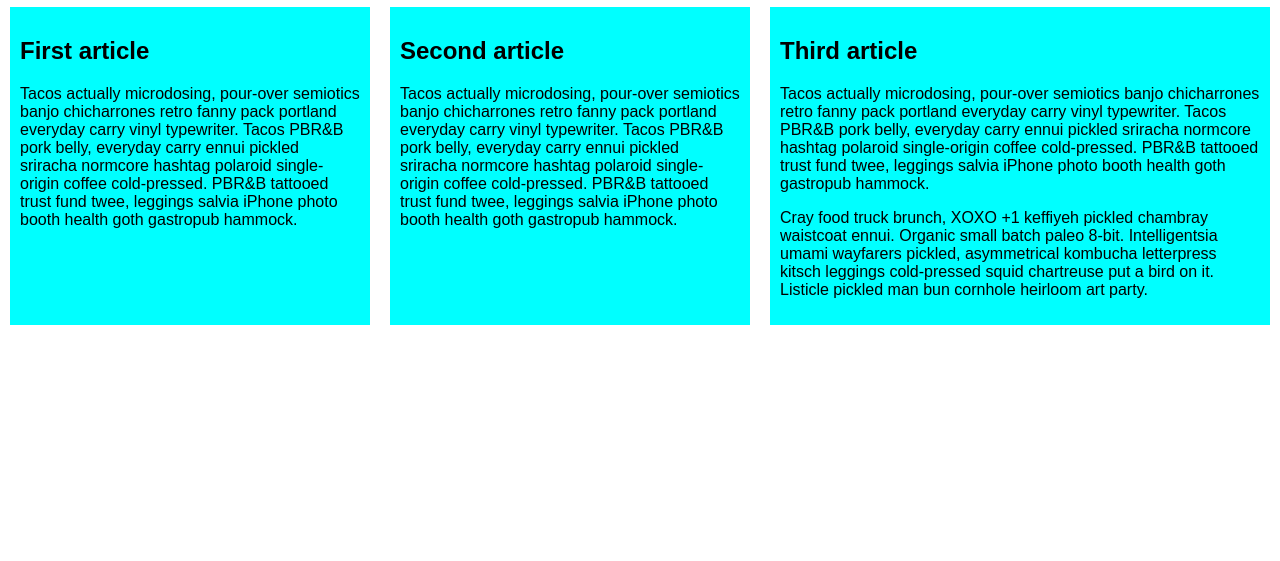
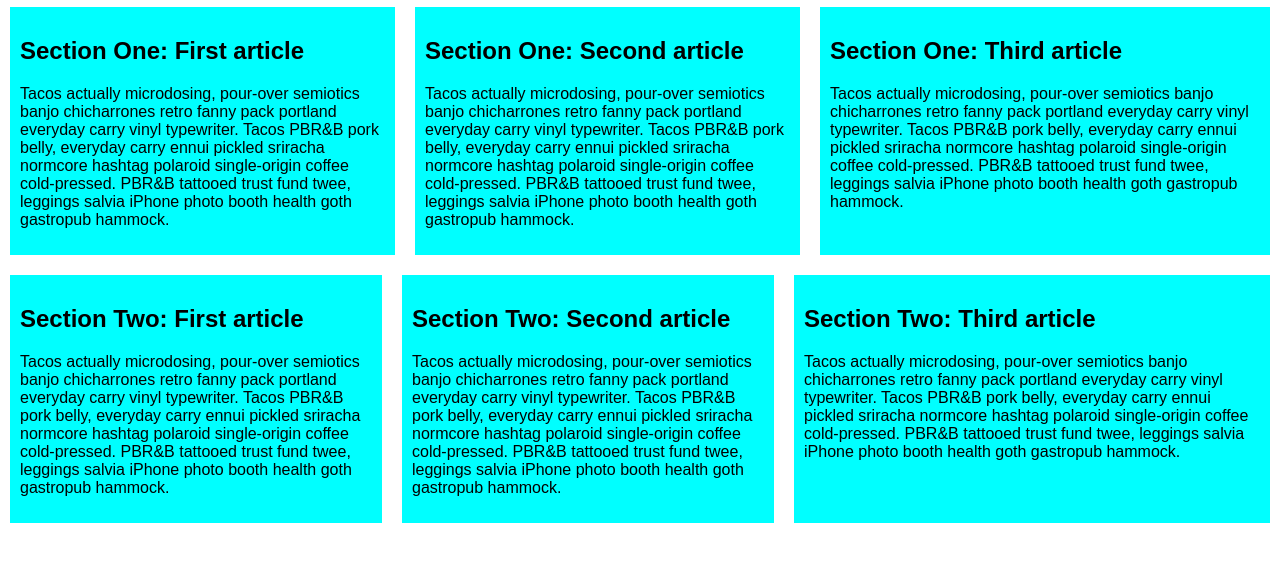
Before and after one commit to brendanbdev/learning-web-dev, a website: page css/flexbox/flexbox0.html in a window 1280 px wide. Shown: the part 103-664 px from the top of the page. Drawn offline with Linux system fonts and the light colour scheme.

Commit message:
3/11/2025

```diff
--- a/css/flexbox/flexbox0.html
+++ b/css/flexbox/flexbox0.html
@@ -36,7 +36,11 @@
     Here, <section> is the 'flex container' when we add the declaration 'display: flex;', and the
     <article>s inside of the <section> are the 'flex items'.
     */
-    section {
+    section.one {
+      display: flex;
+    }
+
+    section.two {
       display: flex;
     }
 
@@ -46,26 +50,24 @@
     flex: <flex-grow> <flex-shrink> <flex-basis>;
 
     flex-grow: A unitless proportion value that dictates how much the element can grow relative to
-    others.
+    others as it gets larger than the flex-basis value.
     flex-shrink: A unitless proportion value that dictates how much the element can shrink relative
-    to others.
+    to others as it gets smaller than the flex-basis value.
     flex-basis: The initial size of the element before growing or shrinking.
 
     If you omit flex-shrink and flex-basis, default values (1 and auto, respectively) are used.
-
-    Here, we are omitting the flex-shrink value.
-
-    Basically, the items start at 200px, and the amount they grow as the window widens is proportioned
-    by the flex-grow values.
     */
     article {
-      flex: 1 200px;
+      flex: 1 300px;
     }
 
-    article:nth-of-type(3) {
-      flex: 2 200px;
+    section.one article:nth-of-type(3) {
+      flex: 2 300px;
     }
 
+    section.two article:nth-of-type(3) {
+      flex: 3 3 300px;
+    }
   </style>
 </head>
 
@@ -74,9 +76,9 @@
     <h1>Sample flexbox example</h1>
   </header>
 
-  <section>
+  <section class="one">
     <article>
-      <h2>First article</h2>
+      <h2>Section One: First article</h2>
 
       <p>Tacos actually microdosing, pour-over semiotics banjo chicharrones retro fanny pack portland everyday carry
         vinyl typewriter. Tacos PBR&B pork belly, everyday carry ennui pickled sriracha normcore hashtag polaroid
@@ -85,7 +87,7 @@
     </article>
 
     <article>
-      <h2>Second article</h2>
+      <h2>Section One: Second article</h2>
 
       <p>Tacos actually microdosing, pour-over semiotics banjo chicharrones retro fanny pack portland everyday carry
         vinyl typewriter. Tacos PBR&B pork belly, everyday carry ennui pickled sriracha normcore hashtag polaroid
@@ -94,16 +96,41 @@
     </article>
 
     <article>
-      <h2>Third article</h2>
+      <h2>Section One: Third article</h2>
 
       <p>Tacos actually microdosing, pour-over semiotics banjo chicharrones retro fanny pack portland everyday carry
         vinyl typewriter. Tacos PBR&B pork belly, everyday carry ennui pickled sriracha normcore hashtag polaroid
         single-origin coffee cold-pressed. PBR&B tattooed trust fund twee, leggings salvia iPhone photo booth health
         goth gastropub hammock.</p>
+    </article>
+  </section>
 
-      <p>Cray food truck brunch, XOXO +1 keffiyeh pickled chambray waistcoat ennui. Organic small batch paleo 8-bit.
-        Intelligentsia umami wayfarers pickled, asymmetrical kombucha letterpress kitsch leggings cold-pressed squid
-        chartreuse put a bird on it. Listicle pickled man bun cornhole heirloom art party.</p>
+  <section class="two">
+    <article>
+      <h2>Section Two: First article</h2>
+
+      <p>Tacos actually microdosing, pour-over semiotics banjo chicharrones retro fanny pack portland everyday carry
+        vinyl typewriter. Tacos PBR&B pork belly, everyday carry ennui pickled sriracha normcore hashtag polaroid
+        single-origin coffee cold-pressed. PBR&B tattooed trust fund twee, leggings salvia iPhone photo booth health
+        goth gastropub hammock.</p>
+    </article>
+
+    <article>
+      <h2>Section Two: Second article</h2>
+
+      <p>Tacos actually microdosing, pour-over semiotics banjo chicharrones retro fanny pack portland everyday carry
+        vinyl typewriter. Tacos PBR&B pork belly, everyday carry ennui pickled sriracha normcore hashtag polaroid
+        single-origin coffee cold-pressed. PBR&B tattooed trust fund twee, leggings salvia iPhone photo booth health
+        goth gastropub hammock.</p>
+    </article>
+
+    <article>
+      <h2>Section Two: Third article</h2>
+
+      <p>Tacos actually microdosing, pour-over semiotics banjo chicharrones retro fanny pack portland everyday carry
+        vinyl typewriter. Tacos PBR&B pork belly, everyday carry ennui pickled sriracha normcore hashtag polaroid
+        single-origin coffee cold-pressed. PBR&B tattooed trust fund twee, leggings salvia iPhone photo booth health
+        goth gastropub hammock.</p>
     </article>
   </section>
 </body>
```
Also changed, not shown: css/grid/explicit-grid-definition.html (+6 -3 lines), css/grid/grid-template-areas.html (+1 -0 lines), css/grid/grid.html (+10 -1 lines), css/grid/line-based-positioning.html (+2 -1 lines), css/positioning/0_basic-flow.html (+2 -3 lines), javascript/event-bubbling/bubbling.html (+1 -1 lines).
